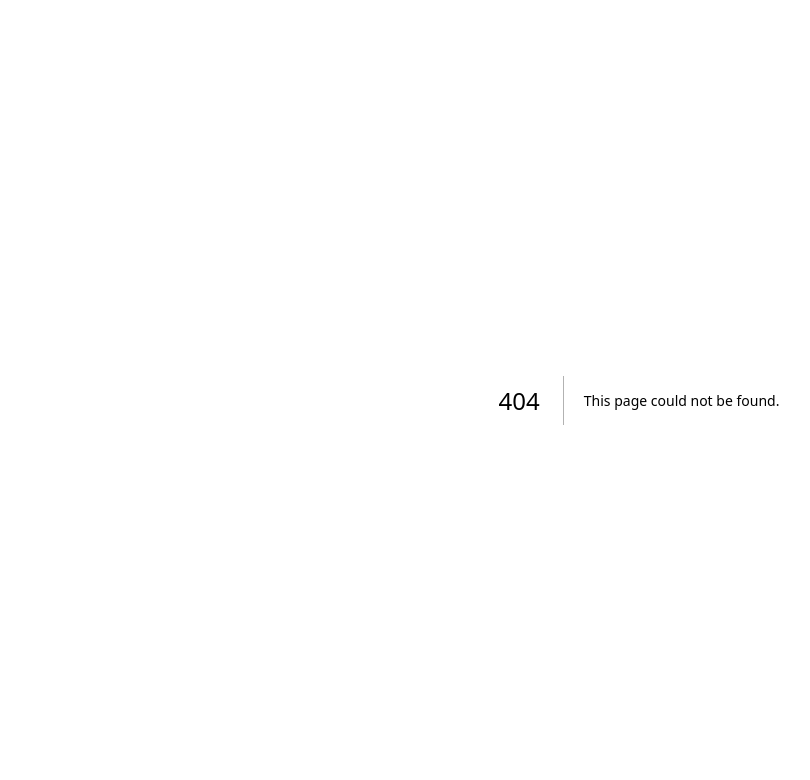
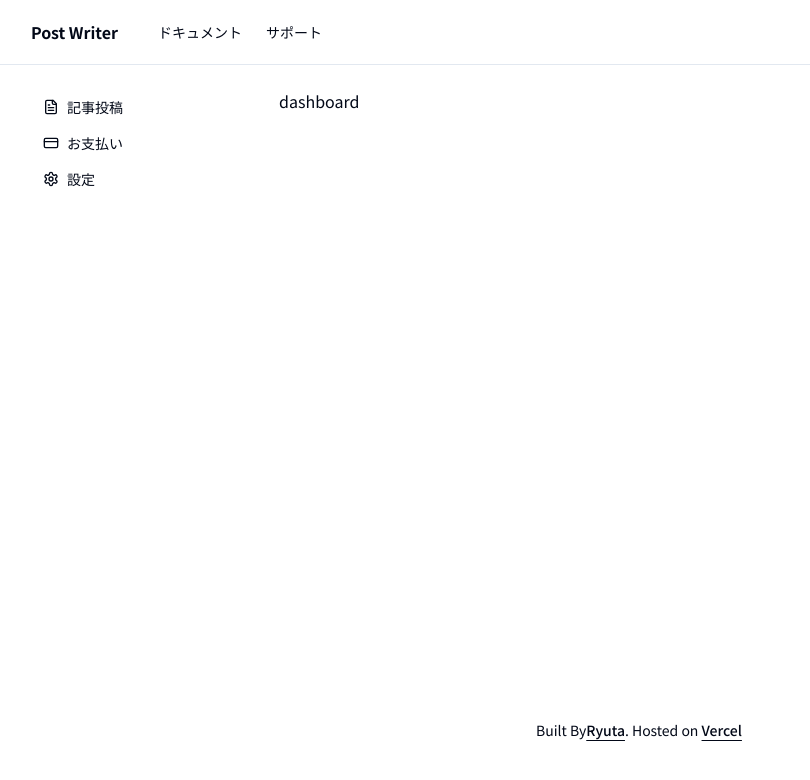
Before and after one commit to ryuta09/post-writer-app, a Next.js app: page /dashboard in a window 1280 px wide. Before the commit this address had no page. Shown: the top 780 px of the page, without its empty margins (1-811 px from the left). Built offline with nearby package versions, Linux system fonts and the light colour scheme.

Commit message:
feat: dashboardのサイドバー実装

```diff
--- /dev/null
+++ b/app/(dashboard)/dashboard/layout.tsx
@@ -0,0 +1,29 @@
+import DasboardNav from "@/components/DasboardNav";
+import MainNav from "@/components/MainNav";
+import SiteFooter from "@/components/SiteFooter";
+import { buttonVariants } from "@/components/ui/button";
+import { dashboardConfig } from "@/config/dashboard";
+import { marketingConfig } from "@/config/marketing";
+import { cn } from "@/lib/utils";
+import Link from "next/link";
+
+export default function DashboardLayout({children}: {children: React.ReactNode}) {
+  return(
+    <>
+    <div className="flex min-h-screen flex-col space-y-6">
+      <header className="sticky top-0 z-40 border-b bg-background">
+        <div className="container flex items-center justify-between py-4 h-16">
+          <MainNav items={dashboardConfig.mainNav} />
+        </div>
+      </header>
+      <div className="container grid flex-1 gap-12 md:grid-cols-[200px_1fr]">
+        <aside className="hidden md:flex w-[200px] flex-col">
+          <DasboardNav items={dashboardConfig.sidebarNav} />
+        </aside>
+        <main className="flex flex-col w-full flex-1 overflow-hidden">{children}</main>
+      </div>
+      <SiteFooter />
+    </div>
+    </>
+  )
+}
--- /dev/null
+++ b/app/(dashboard)/dashboard/page.tsx
@@ -0,0 +1,7 @@
+export default function DashboardPage() {
+  return(
+    <>
+    <div>dashboard</div>
+    </>
+  )
+}
--- /dev/null
+++ b/components/DasboardNav.tsx
@@ -0,0 +1,30 @@
+import { SidebarNavItem } from "@/types";
+import Link from "next/link";
+import { Icons } from "./Icon";
+interface DasboardNavProps {
+  items: SidebarNavItem[];
+}
+export default function DasboardNav({ items }: DasboardNavProps) {
+  if(!items.length) {
+    return null;
+  }
+  return (
+    <>
+      <nav>
+        {items.map((item, index) => {
+          const Icon = Icons[item.icon || "arrowRight"]
+          return (
+            <Link href={item.href!} key={index}>
+              <span
+                className={`flex items-center rounded-md px-3 py-2 text-sm font-medium hover:bg-accent hover:text-accent-foreground`}
+              >
+                <Icon className="mr-2 h-4 w-4"/>
+                {item.title}
+              </span>
+            </Link>
+          );
+        })}
+      </nav>
+    </>
+  );
+}
--- a/components/Icon.tsx
+++ b/components/Icon.tsx
@@ -1,22 +1,69 @@
-import { Github } from "lucide-react";
-import { Loader2 } from "lucide-react";
-export const Icon = {
-  spiner: Loader2,
+import {
+  AlertTriangle,
+  ArrowRight,
+  Check,
+  ChevronLeft,
+  ChevronRight,
+  Command,
+  CreditCard,
+  File,
+  FileText,
+  HelpCircle,
+  Image,
+  Laptop,
+  Loader2,
+  LucideProps,
+  Moon,
+  MoreVertical,
+  Pizza,
+  Plus,
+  Settings,
+  SunMedium,
+  Trash,
+  Twitter,
+  User,
+  X,
+} from "lucide-react";
+
+export const Icons = {
+  logo: Command,
+  close: X,
+  spinner: Loader2,
+  chevronLeft: ChevronLeft,
+  chevronRight: ChevronRight,
+  trash: Trash,
+  post: FileText,
+  page: File,
+  media: Image,
+  settings: Settings,
+  billing: CreditCard,
+  ellipsis: MoreVertical,
+  add: Plus,
+  warning: AlertTriangle,
+  user: User,
+  arrowRight: ArrowRight,
+  help: HelpCircle,
+  pizza: Pizza,
+  sun: SunMedium,
+  moon: Moon,
+  laptop: Laptop,
   github: ({ ...props }) => (
     <svg
+      aria-hidden="true"
+      focusable="false"
+      data-prefix="fab"
+      data-icon="github"
+      role="img"
       xmlns="http://www.w3.org/2000/svg"
-      width="20"
-      height="20"
-      viewBox="0 0 24 24"
-      fill="none"
-      stroke="currentColor"
-      strokeWidth="2"
-      strokeLinecap="round"
-      strokeLinejoin="round"
+      viewBox="0 0 496 512"
+      width="22"
+      height="22"
       {...props}
     >
-      <path d="M15 22v-4a4.8 4.8 0 0 0-1-3.5c3 0 6-2 6-5.5.08-1.25-.27-2.48-1-3.5.28-1.15.28-2.35 0-3.5 0 0-1 0-3 1.5-2.64-.5-5.36-.5-8 0C6 2 5 2 5 2c-.3 1.15-.3 2.35 0 3.5A5.403 5.403 0 0 0 4 9c0 3.5 3 5.5 6 5.5-.39.49-.68 1.05-.85 1.65-.17.6-.22 1.23-.15 1.85v4" />
-      <path d="M9 18c-4.51 2-5-2-7-2" />
+      <path
+        fill="currentColor"
+        d="M165.9 397.4c0 2-2.3 3.6-5.2 3.6-3.3 .3-5.6-1.3-5.6-3.6 0-2 2.3-3.6 5.2-3.6 3-.3 5.6 1.3 5.6 3.6zm-31.1-4.5c-.7 2 1.3 4.3 4.3 4.9 2.6 1 5.6 0 6.2-2s-1.3-4.3-4.3-5.2c-2.6-.7-5.5 .3-6.2 2.3zm44.2-1.7c-2.9 .7-4.9 2.6-4.6 4.9 .3 2 2.9 3.3 5.9 2.6 2.9-.7 4.9-2.6 4.6-4.6-.3-1.9-3-3.2-5.9-2.9zM244.8 8C106.1 8 0 113.3 0 252c0 110.9 69.8 205.8 169.5 239.2 12.8 2.3 17.3-5.6 17.3-12.1 0-6.2-.3-40.4-.3-61.4 0 0-70 15-84.7-29.8 0 0-11.4-29.1-27.8-36.6 0 0-22.9-15.7 1.6-15.4 0 0 24.9 2 38.6 25.8 21.9 38.6 58.6 27.5 72.9 20.9 2.3-16 8.8-27.1 16-33.7-55.9-6.2-112.3-14.3-112.3-110.5 0-27.5 7.6-41.3 23.6-58.9-2.6-6.5-11.1-33.3 2.6-67.9 20.9-6.5 69 27 69 27 20-5.6 41.5-8.5 62.8-8.5s42.8 2.9 62.8 8.5c0 0 48.1-33.6 69-27 13.7 34.7 5.2 61.4 2.6 67.9 16 17.7 25.8 31.5 25.8 58.9 0 96.5-58.9 104.2-114.8 110.5 9.2 7.9 17 22.9 17 46.4 0 33.7-.3 75.4-.3 83.6 0 6.5 4.6 14.4 17.3 12.1C428.2 457.8 496 362.9 496 252 496 113.3 383.5 8 244.8 8zM97.2 352.9c-1.3 1-1 3.3 .7 5.2 1.6 1.6 3.9 2.3 5.2 1 1.3-1 1-3.3-.7-5.2-1.6-1.6-3.9-2.3-5.2-1zm-10.8-8.1c-.7 1.3 .3 2.9 2.3 3.9 1.6 1 3.6 .7 4.3-.7 .7-1.3-.3-2.9-2.3-3.9-2-.6-3.6-.3-4.3 .7zm32.4 35.6c-1.6 1.3-1 4.3 1.3 6.2 2.3 2.3 5.2 2.6 6.5 1 1.3-1.3 .7-4.3-1.3-6.2-2.2-2.3-5.2-2.6-6.5-1zm-11.4-14.7c-1.6 1-1.6 3.6 0 5.9 1.6 2.3 4.3 3.3 5.6 2.3 1.6-1.3 1.6-3.9 0-6.2-1.4-2.3-4-3.3-5.6-2z"
+      ></path>
     </svg>
   ),
   google: ({ ...props }) => (
@@ -25,7 +72,7 @@
       width="22"
       height="22"
       viewBox="0 0 48 48"
-      {...props}
+      className="mr-2"
     >
       <path
         fill="#FFC107"
@@ -45,4 +92,6 @@
       />
     </svg>
   ),
+  X: X,
+  check: Check,
 };
--- /dev/null
+++ b/config/dashboard.ts
@@ -0,0 +1,32 @@
+import { DashboardConfig, MarketingConfig } from "@/types";
+
+export const dashboardConfig: DashboardConfig = {
+  mainNav: [
+    {
+      title: 'ドキュメント',
+      href: '/docs'
+    },
+    {
+      title: 'サポート',
+      href: '/support',
+      disabled: true
+    },
+  ],
+  sidebarNav: [
+    {
+      title: '記事投稿',
+      href: '/dashboard',
+      icon: 'post',
+    },
+    {
+      title: 'お支払い',
+      href: '/dashboard/billing',
+      icon: 'billing',
+    },
+    {
+      title: '設定',
+      href: '/settings',
+      icon: 'settings',
+    }
+  ]
+}
```
Also changed, not shown: types/index.d.ts (+26 -4 lines).
